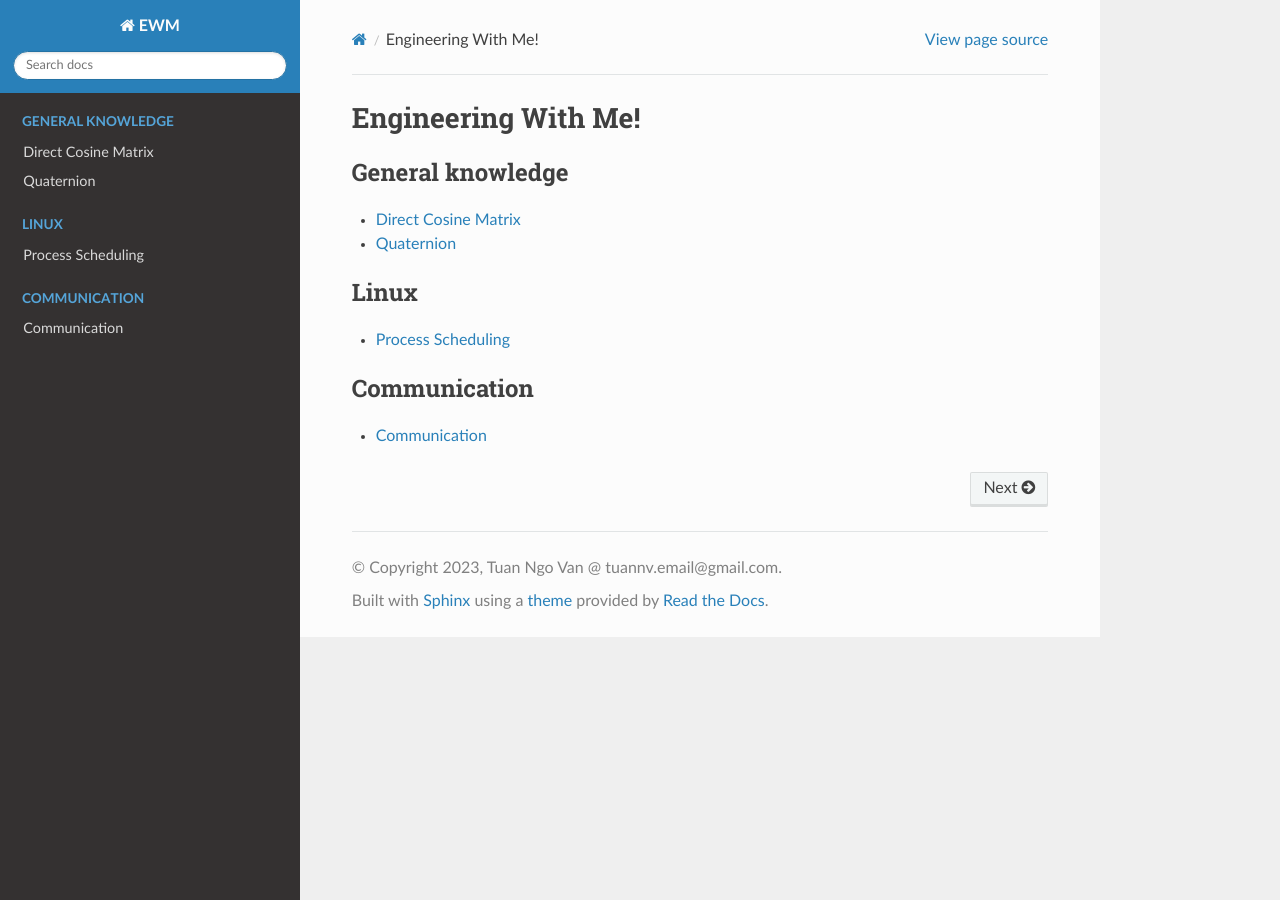
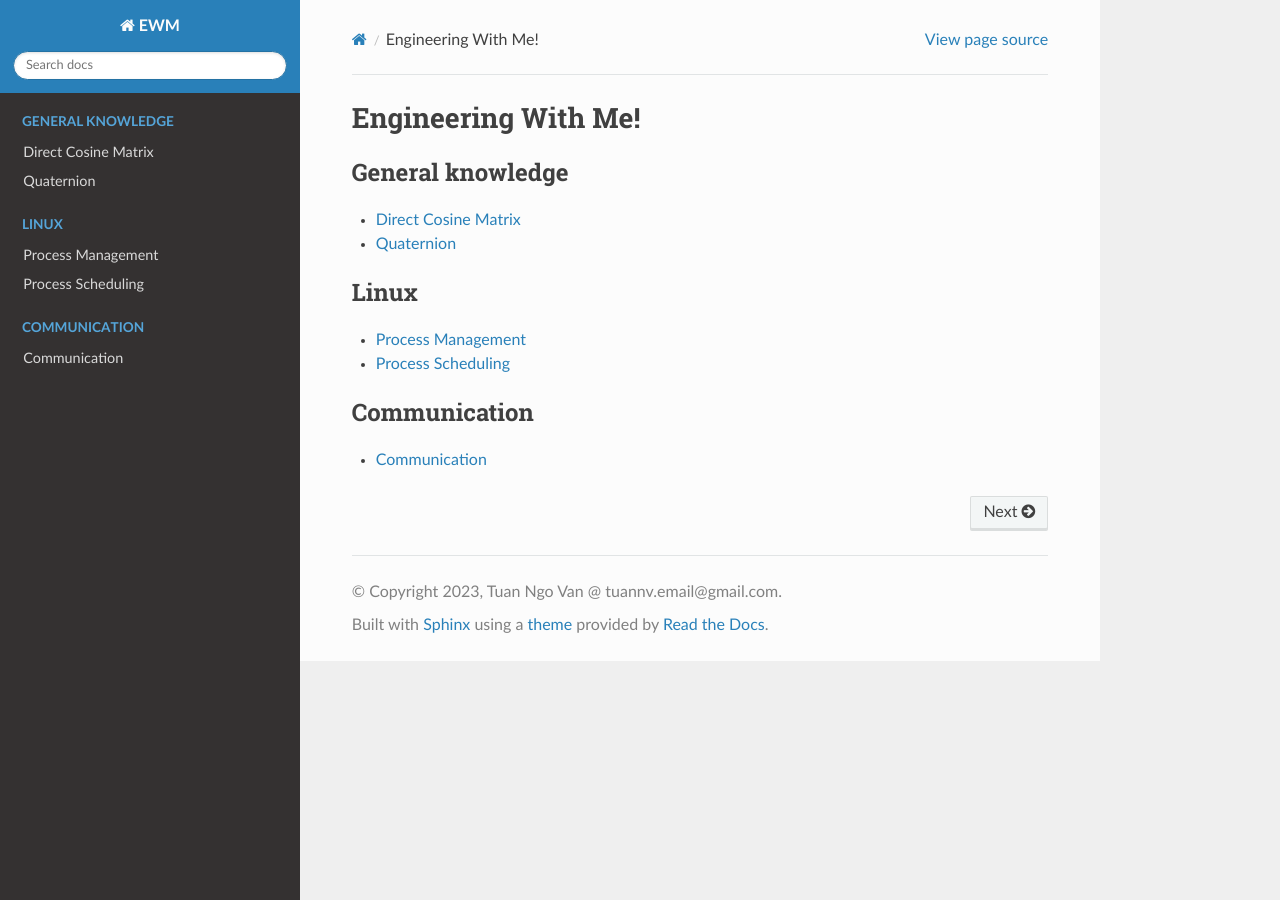
Before and after one commit to tuannv-github/blog, a Sphinx documentation site: the page built from ewm/source/index.rst, in a window 1280 px wide. Built offline with Sphinx 7.4.7 and the Read the Docs theme 2.0.0, drawn with Linux system fonts in a browser that asks for light colours.

Commit message:
Add process management to index

```diff
--- a/ewm/source/index.rst
+++ b/ewm/source/index.rst
@@ -13,6 +13,7 @@ Engineering With Me!
    :maxdepth: 1
    :caption: Linux
 
+   01_linux/kernel_space/03_process_management
    01_linux/kernel_space/04_process_scheduling
 
 .. toctree::
```
